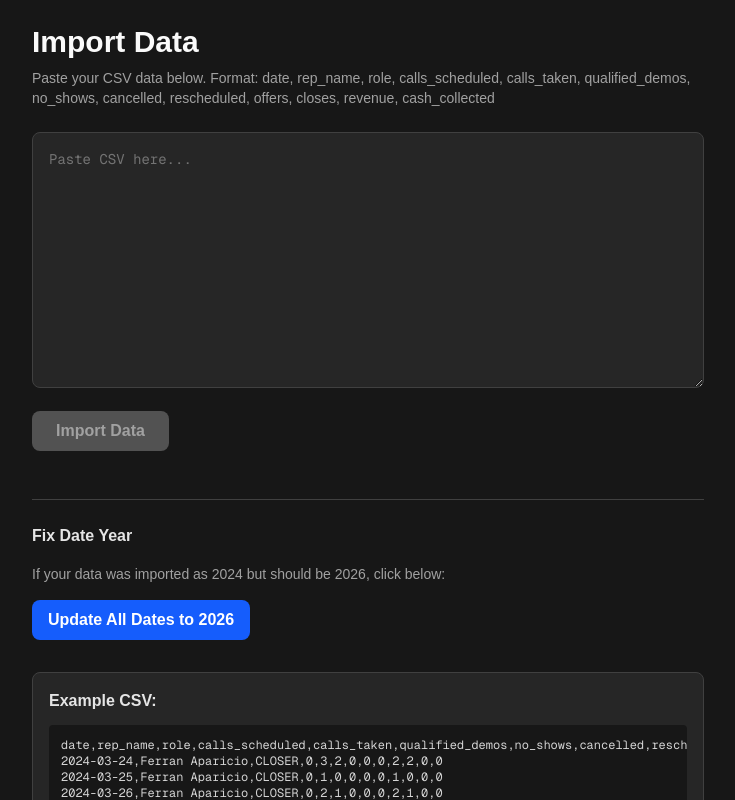
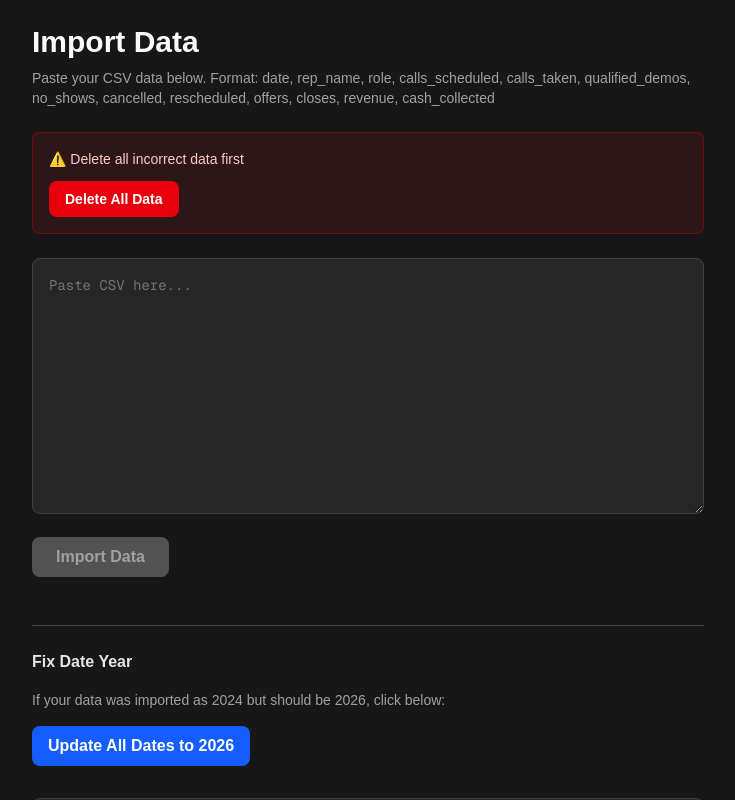
Before and after one commit to ferranapariciobiz-ux/salesdashboard, a Next.js app: page /dashboard/import in a window 1280 px wide. Shown: the top 800 px of the page, without its empty margins (272-1007 px from the left). Built offline with nearby package versions, Linux system fonts and the light colour scheme; no server answers.

Commit message:
Add delete all data button for fresh import
- New deleteAllData server action
- Warning dialog before deletion
- Clear message after successful delete
- Allows fresh import with correct data

```diff
--- a/src/app/dashboard/import/actions.ts
+++ b/src/app/dashboard/import/actions.ts
@@ -1,6 +1,24 @@
 "use server";
 
 import { prisma } from "@/lib/db";
+
+export async function deleteAllData() {
+  try {
+    const rep = await prisma.rep.findFirst({
+      where: { name: "Ferran Aparicio", role: "CLOSER" },
+    });
+
+    if (!rep) return { error: "Rep not found" };
+
+    const deleted = await prisma.closingReport.deleteMany({
+      where: { repId: rep.id },
+    });
+
+    return { success: true, deleted: deleted.count };
+  } catch (err) {
+    return { error: String(err) };
+  }
+}
 
 export async function updateDatesToYear(targetYear: number) {
   try {
--- a/src/app/dashboard/import/page.tsx
+++ b/src/app/dashboard/import/page.tsx
@@ -1,7 +1,7 @@
 "use client";
 
 import { useState } from "react";
-import { importClosingData, updateDatesToYear } from "./actions";
+import { importClosingData, updateDatesToYear, deleteAllData } from "./actions";
 
 export default function ImportPage() {
   const [csv, setCsv] = useState("");
@@ -36,6 +36,30 @@ export default function ImportPage() {
         <p className="mb-6 text-sm text-neutral-400">
           Paste your CSV data below. Format: date, rep_name, role, calls_scheduled, calls_taken, qualified_demos, no_shows, cancelled, rescheduled, offers, closes, revenue, cash_collected
         </p>
+
+        <div className="mb-6 rounded-lg border border-red-700/50 bg-red-900/20 p-4">
+          <p className="mb-3 text-sm font-medium text-red-200">⚠️ Delete all incorrect data first</p>
+          <button
+            onClick={async () => {
+              if (!confirm("Delete all Ferran Aparicio's data? This cannot be undone.")) return;
+              setLoading(true);
+              const result = await deleteAllData();
+              setLoading(false);
+              if (result.error) {
+                setMessage({ type: "error", text: result.error });
+              } else {
+                setMessage({
+                  type: "success",
+                  text: `✓ Deleted ${result.deleted} records. Ready to import fresh data.`,
+                });
+              }
+            }}
+            disabled={loading}
+            className="rounded-lg bg-red-600 px-4 py-2 text-sm font-semibold text-white transition hover:bg-red-700 disabled:cursor-not-allowed disabled:bg-neutral-600"
+          >
+            {loading ? "Deleting..." : "Delete All Data"}
+          </button>
+        </div>
 
         <div className="space-y-4">
           <textarea
```
